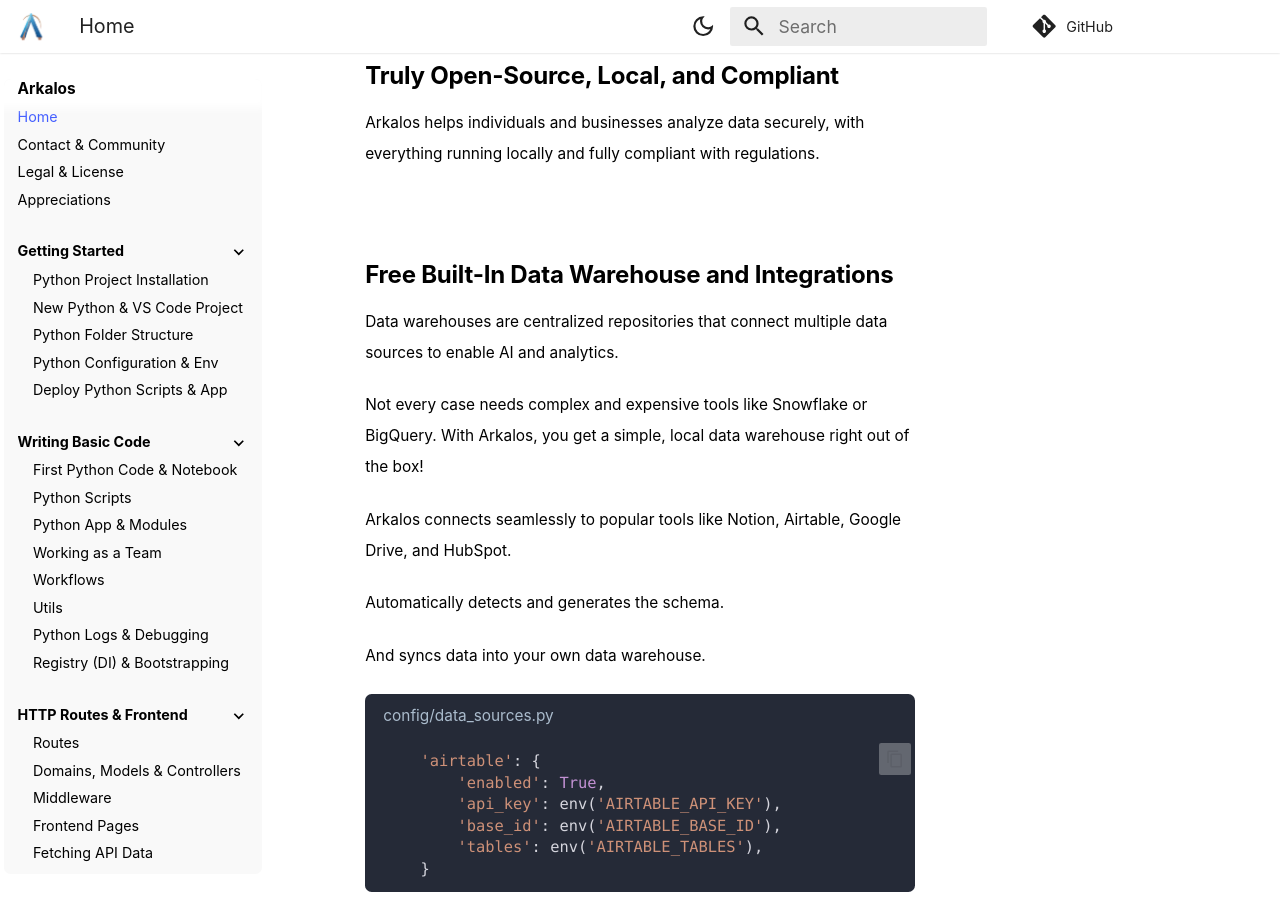
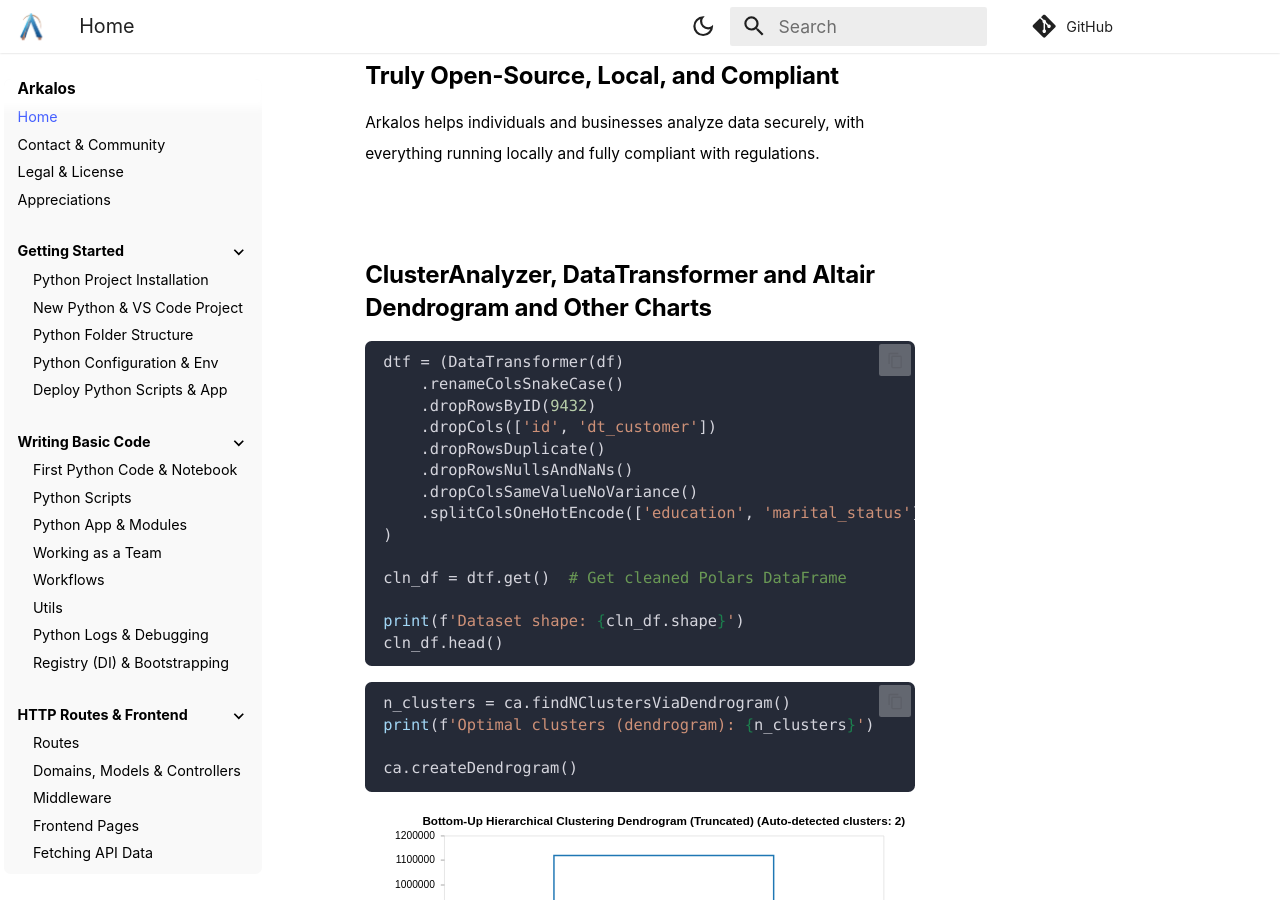
Before and after one commit to arkaloscom/arkalos-docs, an MkDocs documentation site: the page built from docs/index.md, in a window 1280 px wide and 900 px high, scrolled down 5582 px. Built offline with MkDocs 1.6.1 and Material for MkDocs 9.7.7, drawn with Linux system fonts in a browser that asks for light colours; some web fonts are replaced; comment, search, counter and statistics services are not loaded.

Commit message:
Update home page

````diff
--- a/docs/index.md
+++ b/docs/index.md
@@ -134,6 +134,36 @@
 ## Truly Open-Source, Local, and Compliant
 
 Arkalos helps individuals and businesses analyze data securely, with everything running locally and fully compliant with regulations.
+
+
+
+## ClusterAnalyzer, DataTransformer and Altair Dendrogram and Other Charts
+
+```python
+dtf = (DataTransformer(df)
+    .renameColsSnakeCase()
+    .dropRowsByID(9432)
+    .dropCols(['id', 'dt_customer'])
+    .dropRowsDuplicate()
+    .dropRowsNullsAndNaNs()
+    .dropColsSameValueNoVariance()
+    .splitColsOneHotEncode(['education', 'marital_status'])
+)
+
+cln_df = dtf.get()  # Get cleaned Polars DataFrame
+
+print(f'Dataset shape: {cln_df.shape}')
+cln_df.head()
+```
+
+```python
+n_clusters = ca.findNClustersViaDendrogram()
+print(f'Optimal clusters (dendrogram): {n_clusters}')
+
+ca.createDendrogram()
+```
+
+<img src="/assets/img/altair_dendrogram_python_arkalos.svg" alt="Altair Dendrogram example in Python Arkalos">
 
 
 
````
